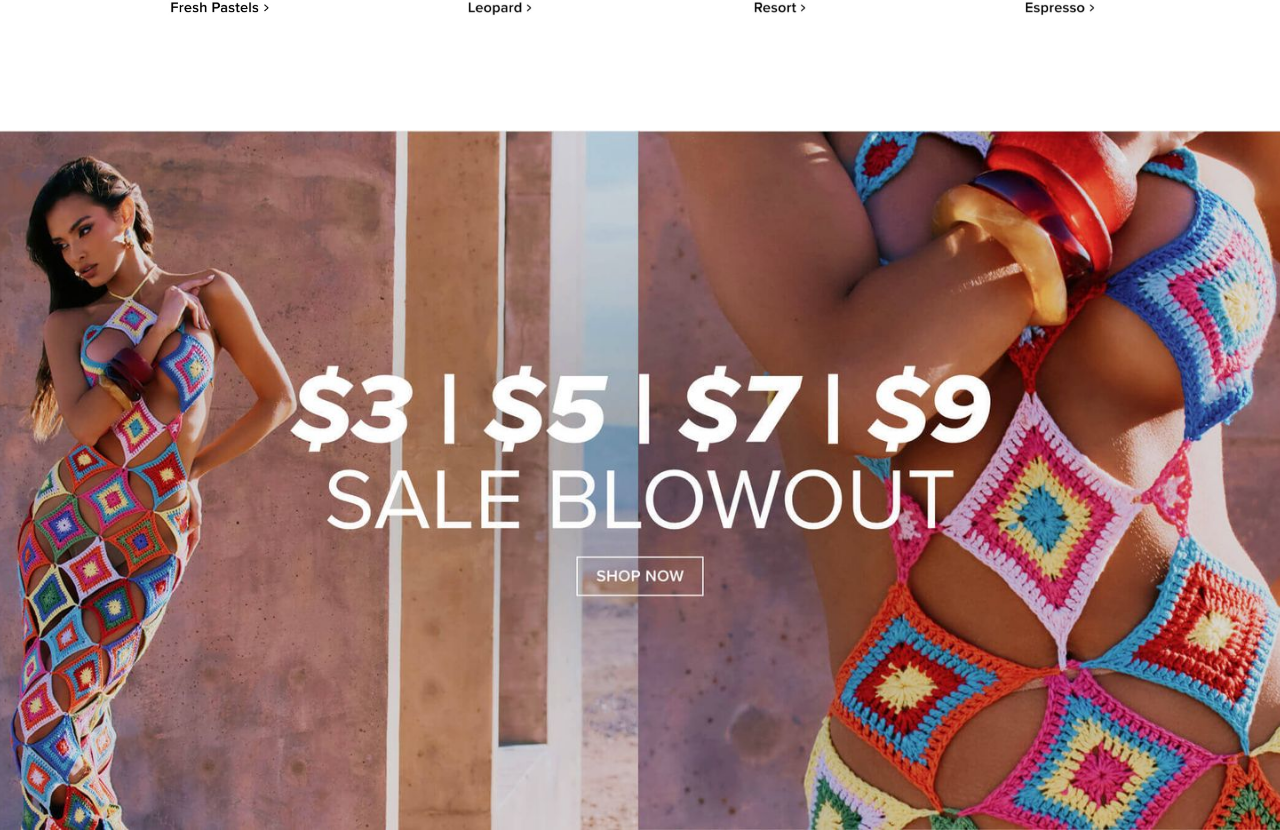
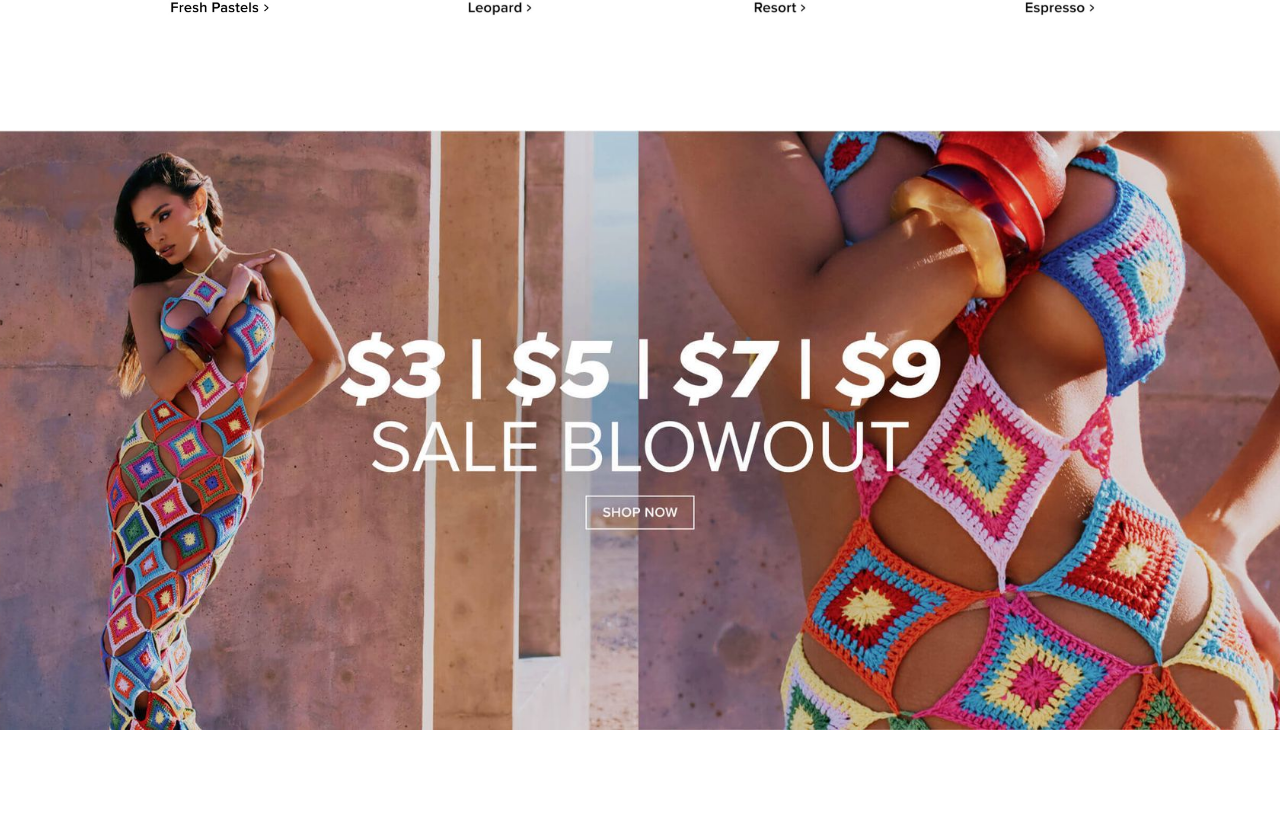
Before and after one commit to onaolapomay/revamp, a React (Vite) app: page / in a window 1280 px wide. Shown: the part 2013-2843 px from the top of the page. After the commit the page ends 2743 px from the top, so only its background shows below. Built offline with nearby package versions, Linux system fonts and the light colour scheme; a web font is replaced by a local one.

Commit message:
your update message

```diff
--- a/src/components/SecondBanner.jsx
+++ b/src/components/SecondBanner.jsx
@@ -6,8 +6,9 @@ import backgroundImage2 from '/background-images/blowout.jpg';
 const SecondBanner = () => {
     return (
         <div className='pt-1'>
-                <div className='w-full  h-[300px] md:h-[500px] lg:h-[700px] bg-cover bg-center bg-no-repeat cursor-pointer flex item-center justify-center px-4 sm:px-8 md:px-6 lg:px-4' style={{ backgroundImage: `url(${backgroundImage2})` }}/>
+            <div className='w-full  h-[300px] md:h-[400px] lg:h-[600px] bg-cover bg-center bg-no-repeat cursor-pointer flex items-center justify-center px-8' style={{ backgroundImage: `url(${backgroundImage2})` }}>
             </div>
+        </div>
     )
 }
 
--- a/src/components/TrendReport.jsx
+++ b/src/components/TrendReport.jsx
@@ -10,7 +10,7 @@ const TrendReport = () => {
 
                 <div className='mt-6 grid grid-cols-2 gap-x-6 gap-y-10 sm:grid-cols-2 lg:grid-cols-4 xl:gap-x-8'>
                     <div className='group relative'>
-                        <img src="./media/trend-report/cardimg.jpg" alt="Front of men's Basic Tee in black." className='aspect-square w-full rounded-md bg-gray-200 object-cover group-hover:opacity-75 lg:aspect-auto lg:h-100' />
+                        <img src="./media/trend-report/cardimg.jpg" alt="Front of men's Basic Tee in black." className='aspect-square w-full rounded-md bg-gray-200 object-cover group-hover:opacity-75 lg:aspect-auto sm:h-fit lg:h-100' />
                     </div>
                     <div className='group relative'>
                         <img src="./media/trend-report/cardimg2.jpg" alt="Front of men's Basic Tee in black." className='aspect-square w-full rounded-md bg-gray-200 object-cover group-hover:opacity-75 lg:aspect-auto lg:h-100' />
```
